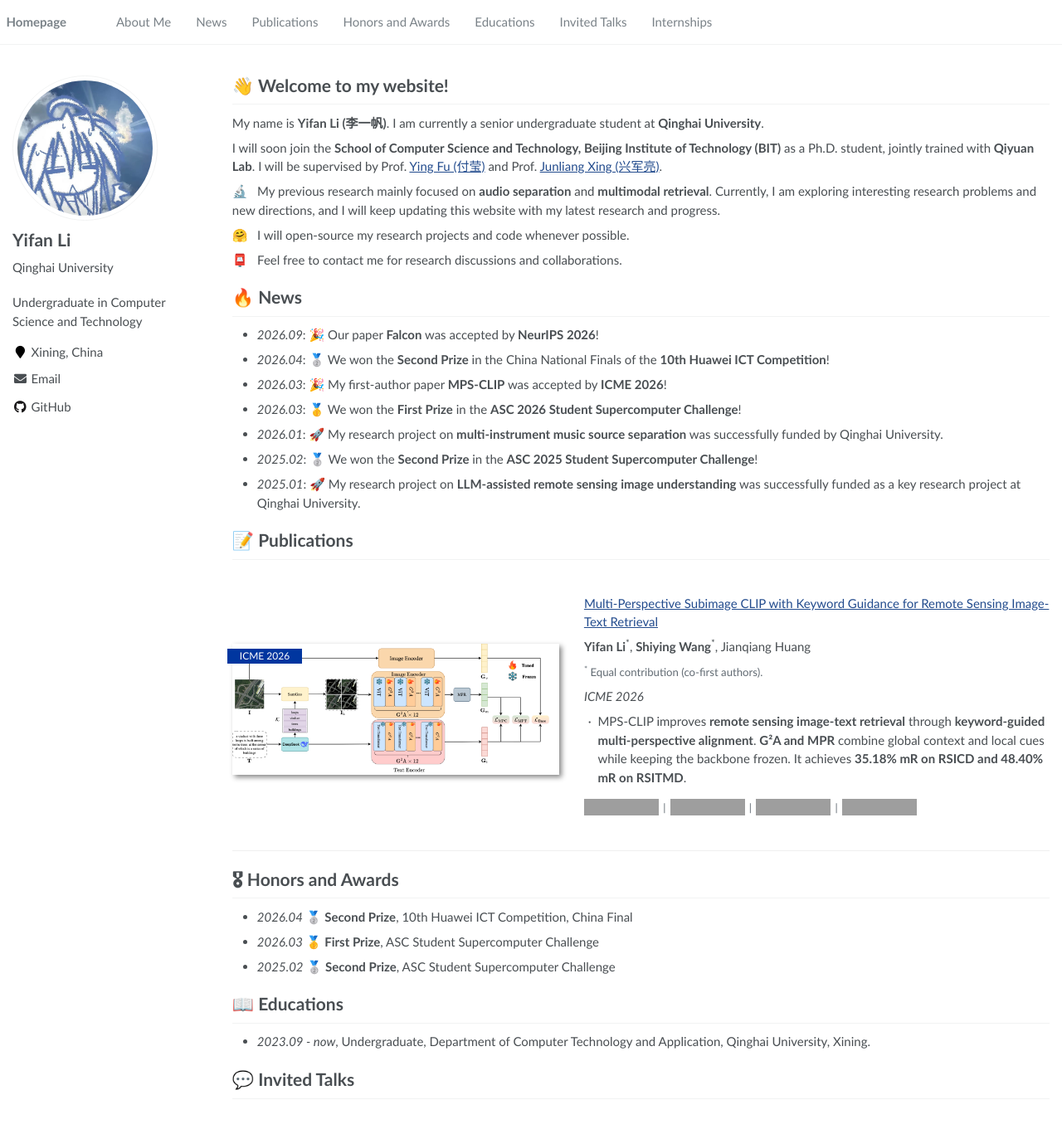
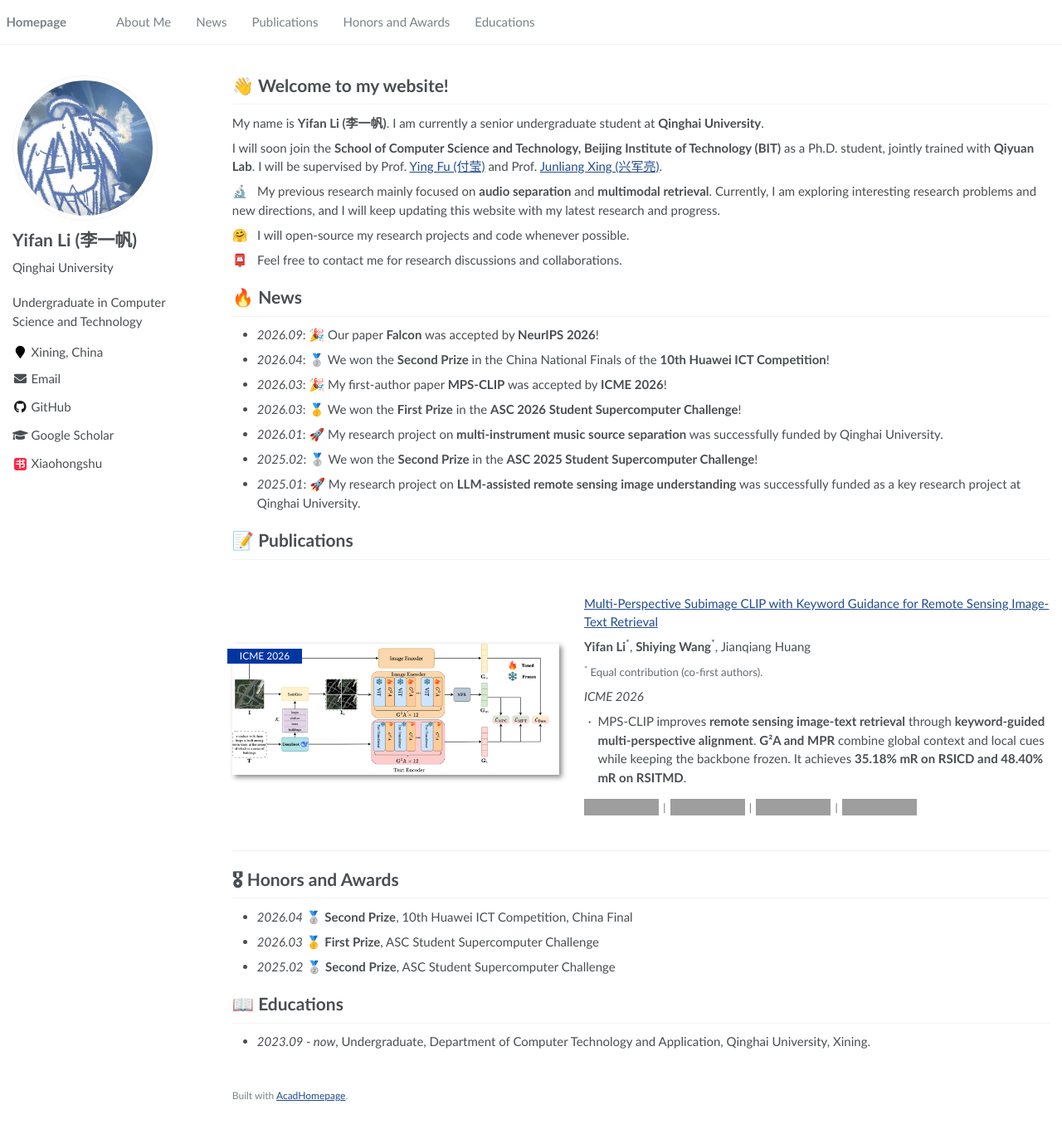
Before and after one commit to Lcrucial1f/Lcrucial1f.github.io, a Jekyll site: the page built from _pages/about.md, in a window 1280 px wide and 1400 px high. Shown: the top 1367 px of the window at 83% size. Built offline with Jekyll 4.4.1, drawn with Linux system fonts in a browser that asks for light colours; grey boxes are pictures that could not be loaded.

Commit message:
Simplify sections and add academic and social profile links

```diff
--- a/_config.yml
+++ b/_config.yml
@@ -4,12 +4,14 @@ baseurl: ""
 description: "Undergraduate in Computer Science and Technology"
 repository: "Lcrucial1f/Lcrucial1f.github.io"
 author:
-  name: "Yifan Li"
+  name: "Yifan Li (李一帆)"
   avatar: "/images/profile.jpg"
   bio: "Qinghai University"
   location: "Xining, China"
   email: "lcrucial1f@gmail.com"
   github: "Lcrucial1f"
+  googlescholar: "https://scholar.google.com/citations?user=5YwzKzEAAAAJ&hl=zh-CN"
+  xiaohongshu: "https://xhslink.cn/o/4FaGSt3keJY"
 include:
   - _pages
 exclude:
--- a/_data/navigation.yml
+++ b/_data/navigation.yml
@@ -9,7 +9,3 @@ main:
     url: "/#honors-and-awards"
   - title: "Educations"
     url: "/#education"
-  - title: "Invited Talks"
-    url: "/#invited-talks"
-  - title: "Internships"
-    url: "/#internships"
--- a/_includes/author-profile.html
+++ b/_includes/author-profile.html
@@ -106,6 +106,9 @@
       {% if author.googlescholar %}
         <li><a href="{{ author.googlescholar }}"><i class="fas fa-fw fa-graduation-cap"></i> Google Scholar</a></li>
       {% endif %}
+      {% if author.xiaohongshu %}
+        <li><a href="{{ author.xiaohongshu }}"><span class="xiaohongshu-icon" aria-hidden="true">书</span> Xiaohongshu</a></li>
+      {% endif %}
       {% if author.pubmed %}
         <li><a href="{{ author.pubmed }}"><i class="ai ai-pubmed-square ai-fw"></i> PubMed</a></li>
       {% endif %}
@@ -199,7 +202,10 @@
         <a href="https://vine.co/u/{{ author.vine }}"><i class="fab fa-fw fa-vine" aria-hidden="true"></i></a>
       {% endif %}
       {% if author.googlescholar %}
-        <a href="{{ author.googlescholar }}"><i class="fas fa-fw fa-graduation-cap"></i></a>
+        <a href="{{ author.googlescholar }}" aria-label="Google Scholar"><i class="fas fa-fw fa-graduation-cap" aria-hidden="true"></i></a>
+      {% endif %}
+      {% if author.xiaohongshu %}
+        <a href="{{ author.xiaohongshu }}" aria-label="Xiaohongshu"><span class="xiaohongshu-icon" aria-hidden="true">书</span></a>
       {% endif %}
       {% if author.pubmed %}
         <a href="{{ author.pubmed }}"><i class="ai ai-pubmed-square ai-fw"></i></a>
--- a/_pages/about.md
+++ b/_pages/about.md
@@ -83,16 +83,4 @@ I will soon join the **School of Computer Science and Technology, Beijing Instit
 
 - *2023.09 - now*, Undergraduate, Department of Computer Technology and Application, Qinghai University, Xining.
 
-# 💬 Invited Talks
-{: #invited-talks}
-
-<!-- Add confirmed invited talks here: date, title, host, and optional video link. -->
-<div class="section-reserved" aria-hidden="true"></div>
-
-# 💻 Internships
-{: #internships}
-
-<!-- Add confirmed internships here: dates, role, organization, and location. -->
-<div class="section-reserved" aria-hidden="true"></div>
-
 <div class="template-credit">Built with <a href="https://github.com/RayeRen/acad-homepage.github.io">AcadHomepage</a>.</div>
--- a/assets/css/main.scss
+++ b/assets/css/main.scss
@@ -118,8 +118,22 @@ h1:before, .anchor:before {
   .paper-box .paper-box-image { margin-top: 1rem; }
 }
 
-/* Keep unfilled template sections visible until details are confirmed. */
-.section-reserved { min-height: 4rem; }
+/* Compact text mark for the Xiaohongshu profile link. */
+.xiaohongshu-icon {
+  display: inline-flex;
+  align-items: center;
+  justify-content: center;
+  width: 1.25em;
+  height: 1.25em;
+  border-radius: .25em;
+  background: #ff2442;
+  color: #fff;
+  font-size: .8em;
+  font-weight: 700;
+  line-height: 1;
+  vertical-align: .05em;
+  margin: 0 .15em;
+}
 
 /* Compact Shields.io badges, following cslikai.cn's publication resources. */
 .author-contribution { font-size: .88em; color: #626b73; }
```
